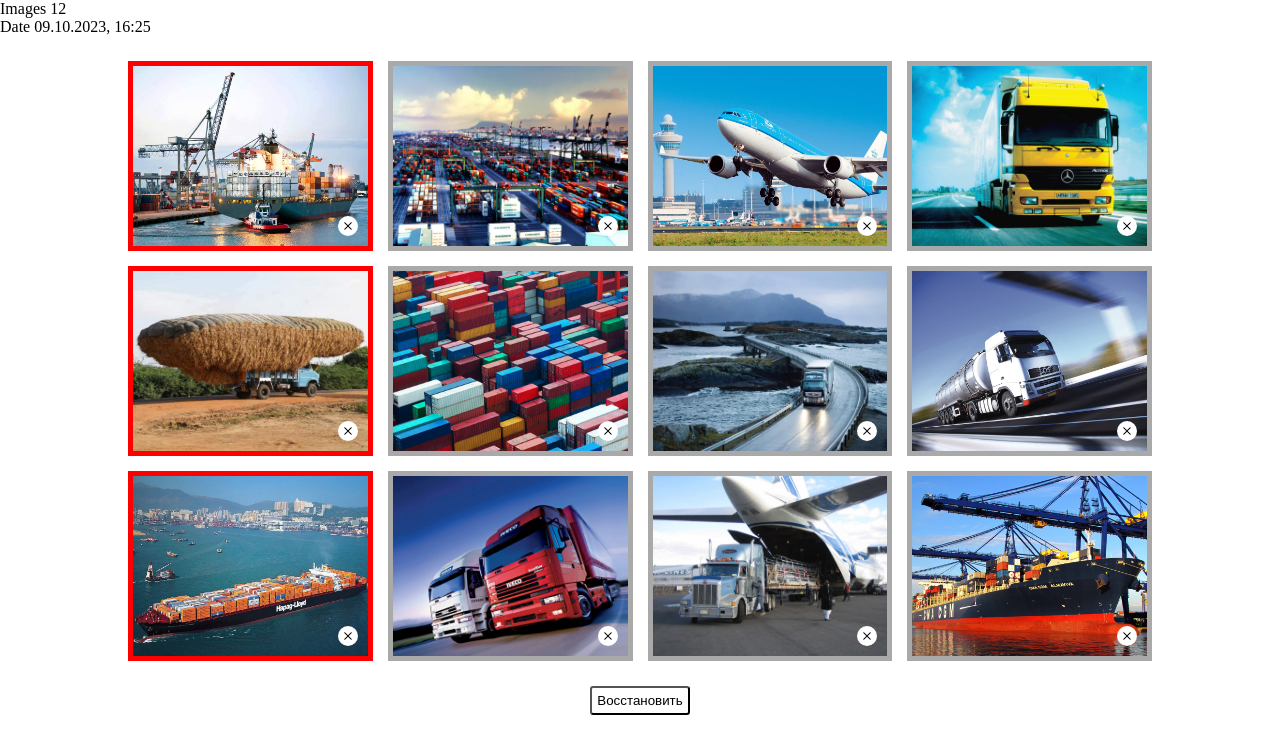
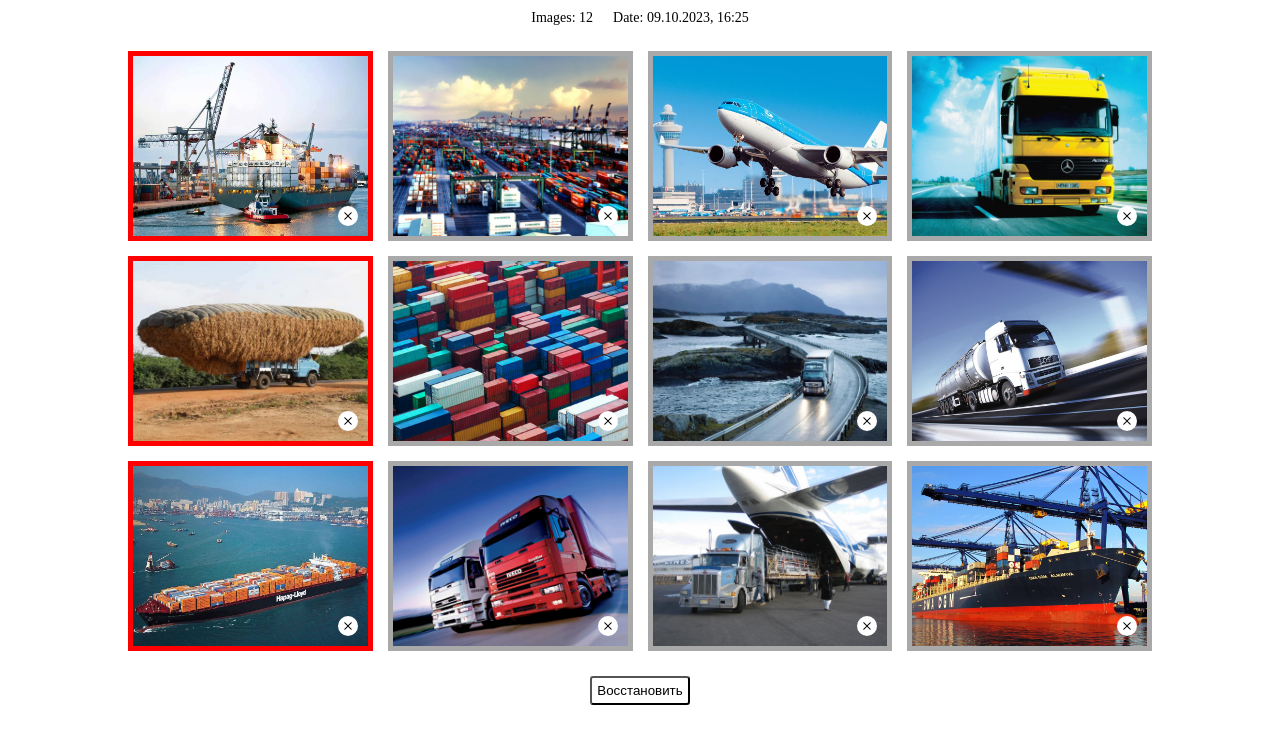
Before and after one commit to ShinokiX3/galanix, a React (Vite) app in the folder solve/task-2/: page / in a window 1280 px wide. Shown: the top 754 px of the page. Built offline with nearby package versions, Linux system fonts and the light colour scheme.

Commit message:
task 2 p.3 reworked header

```diff
--- a/solve/task-2/src/app/app.module.scss
+++ b/solve/task-2/src/app/app.module.scss
@@ -51,6 +51,17 @@
 	}
 }
 
+.header {
+	display: flex;
+	justify-content: center;
+	gap: 20px;
+	margin-top: 10px;
+
+	p {
+		font-size: 14px;
+	}
+}
+
 .controls {
 	display: flex;
 	align-items: center;
--- a/solve/task-2/src/app/app.tsx
+++ b/solve/task-2/src/app/app.tsx
@@ -5,6 +5,7 @@ import { cross } from '@assets/svg';
 import { useEffect, useState } from 'react';
 import { getLocaleDate } from '@/utils/getLocaleDate';
 import { createPortal } from 'react-dom';
+
 import Modal from '@/components/modal/modal';
 import Button from '@/components/button/button';
 
@@ -32,6 +33,20 @@ const Item: React.FC<IItem> = ({ title, src, handleImage, handleCross }) => {
 				alt="cross"
 				onClick={(e) => handleCross(e, title)}
 			/>
+		</div>
+	);
+};
+
+interface IHeader {
+	quantity: number;
+	date: string;
+}
+
+const Header: React.FC<IHeader> = ({ quantity, date }) => {
+	return (
+		<div className={styles.header}>
+			<p>Images: {quantity}</p>
+			<p>Date: {date}</p>
 		</div>
 	);
 };
@@ -75,10 +90,7 @@ const App = () => {
 
 	return (
 		<>
-			<div className={styles.header}>
-				<p>Images {images.length}</p>
-				<p>Date {getLocaleDate()}</p>
-			</div>
+			<Header quantity={images.length} date={getLocaleDate()} />
 			<div className={styles.wrapper}>
 				<div className={styles.container}>
 					{images.map(([title, src]) => (
```
